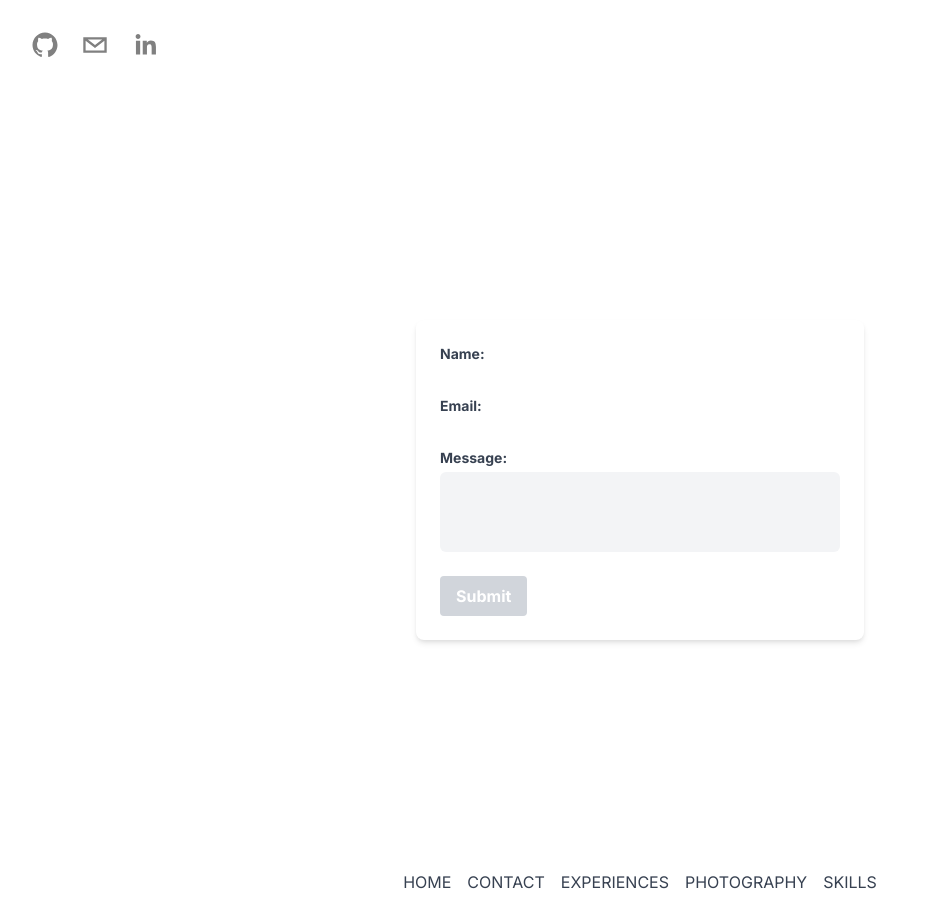
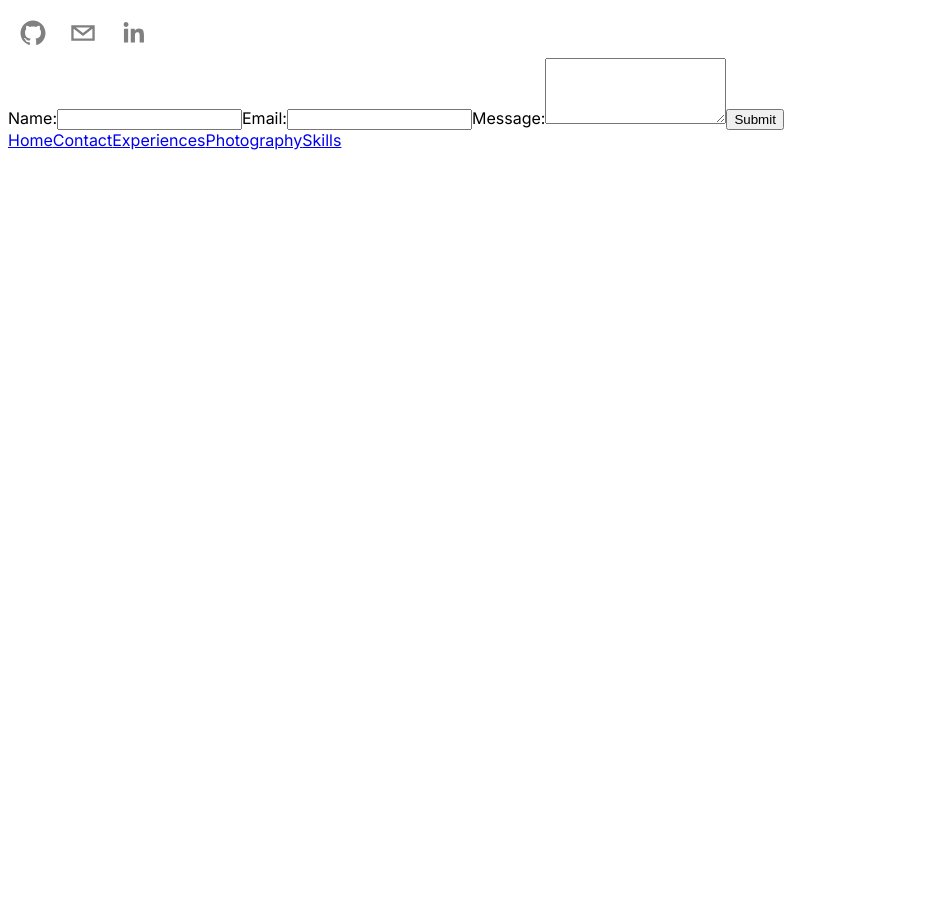
Before and after one commit to trble91/portfolio-new, a Next.js app: page /Contact in a window 1280 px wide. Shown: the whole page, without its empty margins (0-931 px from the left). After the commit the page ends 800 px from the top, so only its background shows below. Built offline with nearby package versions, Linux system fonts and the light colour scheme.

Commit message:
styles troubleshooting

```diff
--- a/app/Contact/page.jsx
+++ b/app/Contact/page.jsx
@@ -70,7 +70,7 @@ const ContactForm = () => {
           </label>
           <button
             type="submit"
-            className="bg-gray-300 text-white font-bold py-2 px-4 mt-4 rounded focus:outline-none focus:shadow-outline-blue active:bg-blue-800"
+            className="bg-gray-200 text-white font-bold py-2 px-4 mt-4 rounded focus:outline-none focus:shadow-outline-blue active:bg-blue-800"
           >
             Submit
           </button>
--- a/app/global.css
+++ /dev/null
@@ -1,30 +0,0 @@
-@import 'tailwindcss/base';
-@import 'tailwindcss/components';
-@import 'tailwindcss/utilities';
-
-:root {
-  --foreground-rgb: rgb(51, 46, 52);
-  --background-start-rgb: rgb(87, 87, 177);
-  --background-end-rgb: rgb(26, 26, 97);
-}
-
-@media (prefers-color-scheme: dark) {
-  :root {
-    --foreground-rgb: rgb(61, 27, 67);
-    --background-start-rgb: rgb(8, 8, 9);
-    --background-end-rgb: rgb(39, 39, 69);
-  }
-
-  * {
-    color: rgb(181, 174, 174) !important;
-  }
-}
-
-body {
-  color: rgb(var(--foreground-rgb));
-  background: linear-gradient(
-    to bottom,
-    transparent,
-    rgb(var(--background-end-rgb))
-  ) rgb(var(--background-start-rgb));
-}
--- a/app/layout.js
+++ b/app/layout.js
@@ -1,4 +1,4 @@
-import './global.css'
+
 import { Inter } from 'next/font/google'
 
 const inter = Inter({ subsets: ['latin'] })
--- a/app/page.js
+++ b/app/page.js
@@ -1,6 +1,6 @@
 "use client"
 
-import './global.css'
+import './styles.css'
 import React from 'react';
 import Header from "@/components/Header.jsx";
 import Homepage from "@/app/Home/page.jsx";
```
